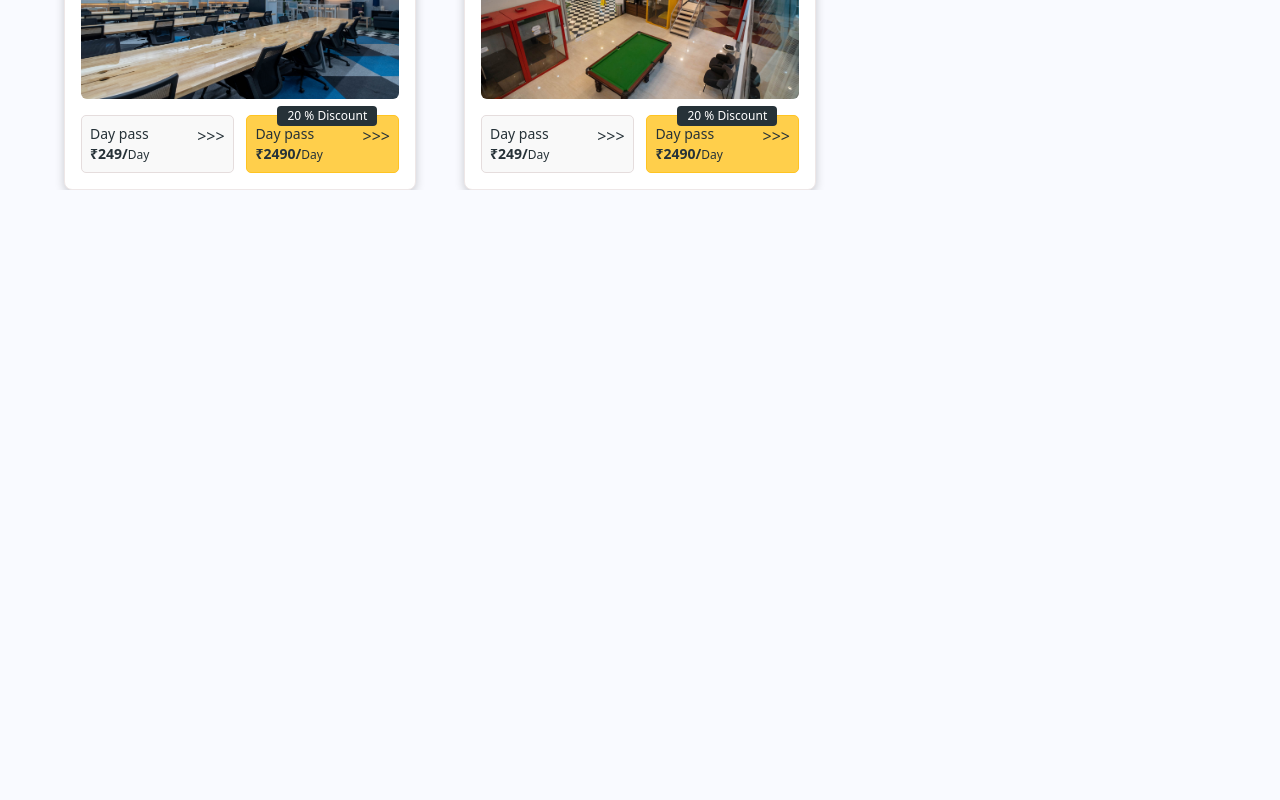
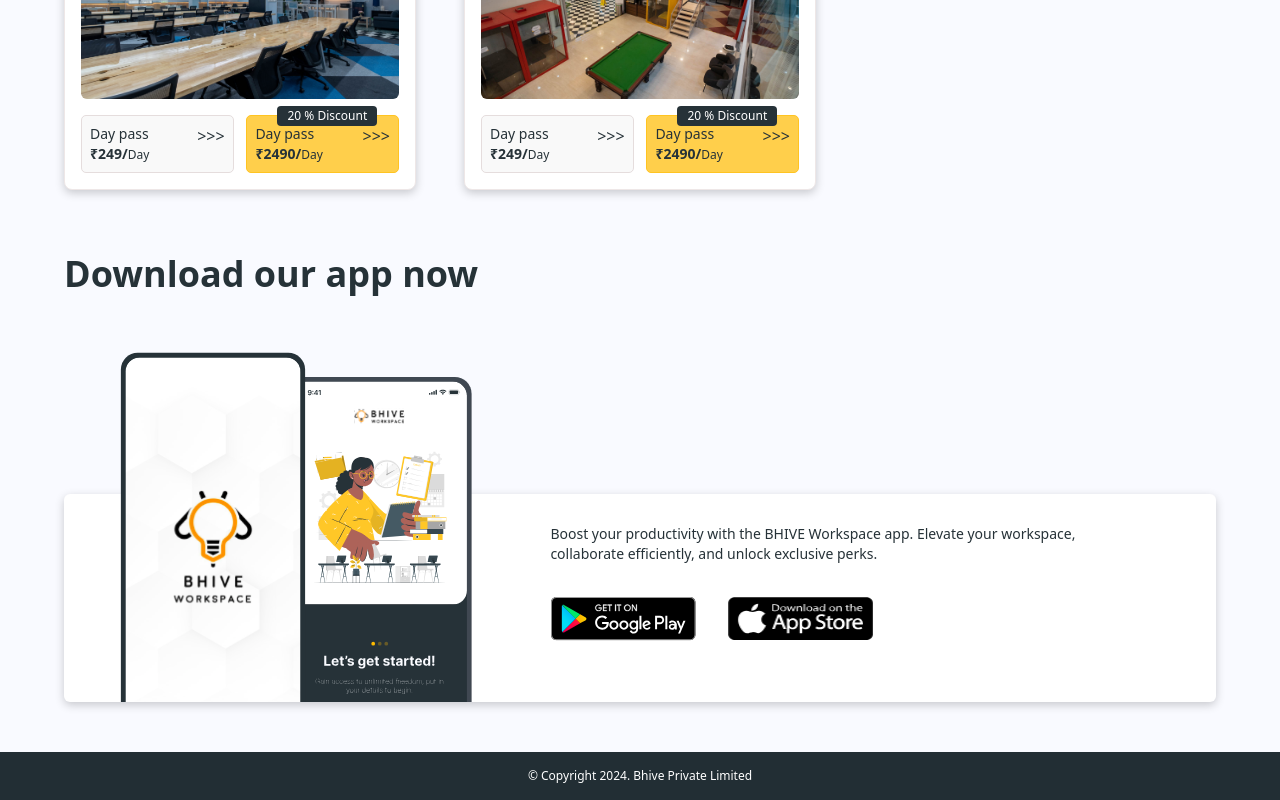
Before and after one commit to suman7063/easy_coworker_space, a React (Create React App) app: page / in a window 1280 px wide. Shown: the part 1433-2233 px from the top of the page. Before the commit the page ends 1623 px from the top, so only its background shows below. Built offline with nearby package versions, Linux system fonts and the light colour scheme.

Commit message:
Added footer

```diff
--- a/src/Home.tsx
+++ b/src/Home.tsx
@@ -58,10 +58,13 @@
 
       <WhyChoose />
       <OurSpace />
-      {/* <h1 className="text-2xl md:text-3xl lg:text-4xl font-bold max-w-[1200px] w-[90%] mx-auto mt-16">
+      <h1 className="text-2xl md:text-3xl lg:text-4xl font-bold max-w-[1200px] w-[90%] mx-auto mt-16">
         Download our app now
       </h1>
-      <BottomBanner /> */}
+      <BottomBanner />
+      <footer className="bg-[#222E34] w-full text-xs text-white text-center mt-8 md:mt-[250px] py-4 relative bottom-0">
+        © Copyright 2024. Bhive Private Limited
+      </footer>
     </div>
   );
 };
--- a/src/components/BottomBanner.tsx
+++ b/src/components/BottomBanner.tsx
@@ -3,15 +3,20 @@
 import appBtn from "../assets/appBtn.png";
 const BottomBanner = () => {
   return (
-    <div className="max-w-[1200px] w-[90%]  mx-auto relative top-[280px]">
-      <div className="flex justify-between items-end border-[#EEE7E7] shadow-[0_3px_10px_rgb(0,0,0,0.2)]  bg-white rounded-[6px] h-52 px-8">
-        <img src={bottom_banner} alt="bottom_banner" className="w-[45%]" />
-        <div className="w-[50%] ml-[5%]">
-          <p className="text-sm">
+    <div className="max-w-[1200px] md:w-[90%]  mx-auto relative top-[8px] md:top-[200px]">
+      <div className="md:flex justify-between md:items-end border-[#EEE7E7] shadow-[0_3px_10px_rgb(0,0,0,0.2)]  bg-white rounded-[6px] md:h-52 p-4 md:px-8 md:py-0 w-[90%] md:w-full m-auto">
+        <img
+          src={bottom_banner}
+          alt="bottom_banner"
+          className="md:mt-[-140px] h-[350px] w-full md:w-[400px]"
+        />
+
+        <div className="w-full md:w-[50%] md:ml-[5%] max-w-[350px] m-auto md:max-w-none md:m-auto-none">
+          <p className="text-sm hidden md:block">
             Boost your productivity with the BHIVE Workspace app. Elevate your
             workspace, collaborate efficiently, and unlock exclusive perks.
           </p>
-          <div className="flex mt-8">
+          <div className="flex justify-between md:justify-start my-4 md:my-8">
             <img
               src={googleBtn}
               alt="googleBtn"
--- a/src/components/Card.tsx
+++ b/src/components/Card.tsx
@@ -20,7 +20,7 @@
       </div>
       <img
         src={getImageSrc()}
-        className="w-[296px] h-[175px] md:w-[346px] md:h-[202px] rounded-[6px] mt-2"
+        className="w-full h-[175px] md:h-[202px] rounded-[6px] mt-2"
       />
       <div className="flex justify-between mt-4">
         {item.is_day_pass_enabled && (
--- a/src/components/OurSpace.tsx
+++ b/src/components/OurSpace.tsx
@@ -10,7 +10,7 @@
         <h1 className="text-2xl md:text-3xl lg:text-4xl font-bold">
           Our Space Overview
         </h1>
-        <div className="grid gap-8 md:gap-12 grid-cols-1 sm:grid-cols-2 md:grid-cols-3 mt-4">
+        <div className="grid gap-8 md:gap-12 grid-cols-1 sm:grid-cols-2 md:grid-cols-2 lg:grid-cols-3 mt-4">
           {value.map((item: any) => {
             return (
               <div key={1}>
@@ -18,18 +18,6 @@
               </div>
             );
           })}
-          {/* {value.map(({ item }: { item: any }) => {
-            return (
-              <div key={1}>
-                <Card />
-              </div>
-            );
-          })} */}
-          {/* {Array.from({ length: 5 }, (_, index) => (
-            <div key={index}>
-              <Card />
-            </div>
-          ))} */}
         </div>
       </div>
     </>
--- a/src/components/TopNavbar.tsx
+++ b/src/components/TopNavbar.tsx
@@ -3,7 +3,7 @@
 const TopNavbar = () => {
   return (
     <header className="w-full px-[5%] z-50  mx-auto py-4 bg-white fixed">
-      <div className=" flex justify-between items-center mx-auto w-[90%]  max-w-[1200px] ">
+      <div className=" flex justify-between items-center">
         <img
           src={logo}
           alt="logo"
```
